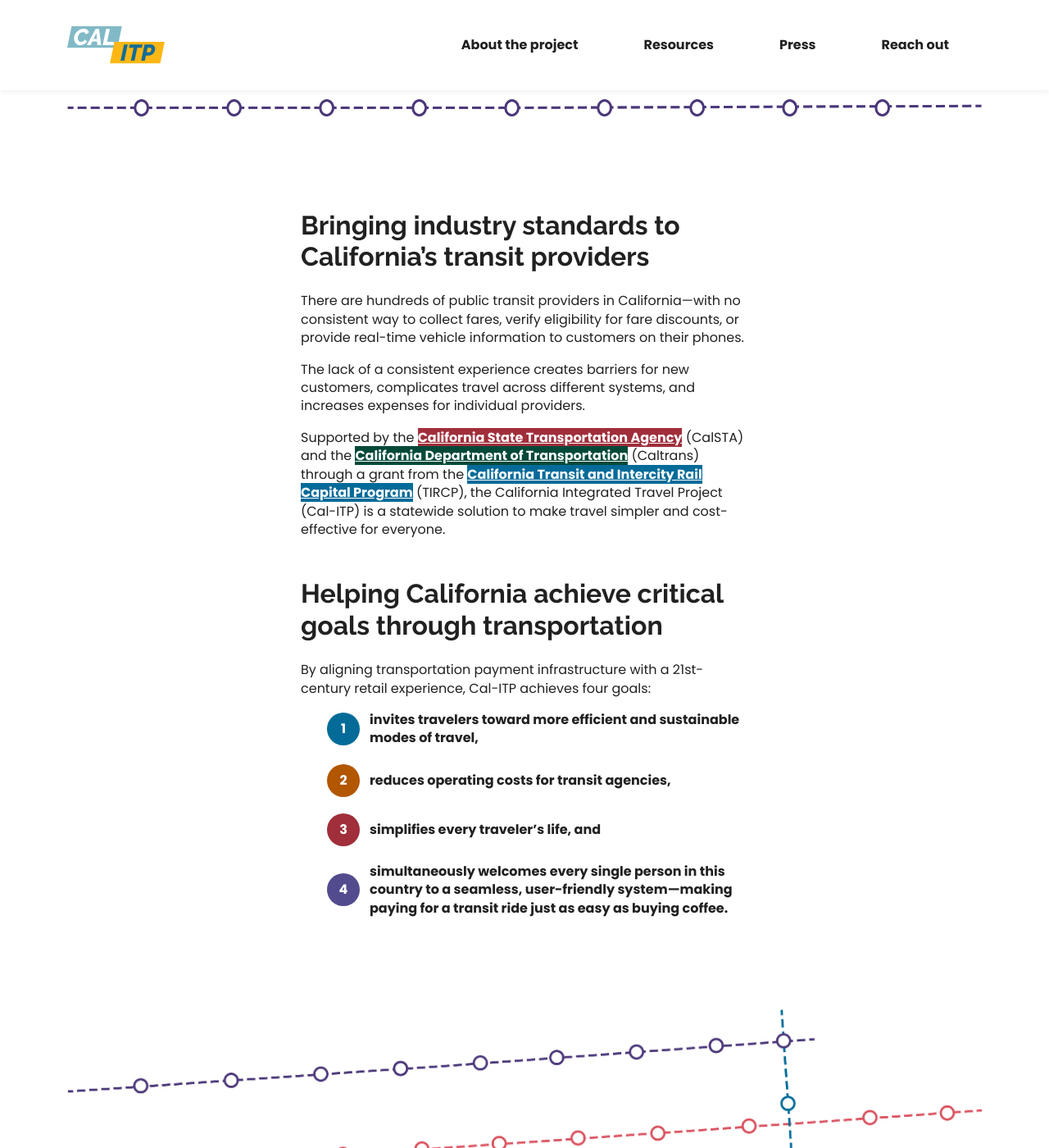
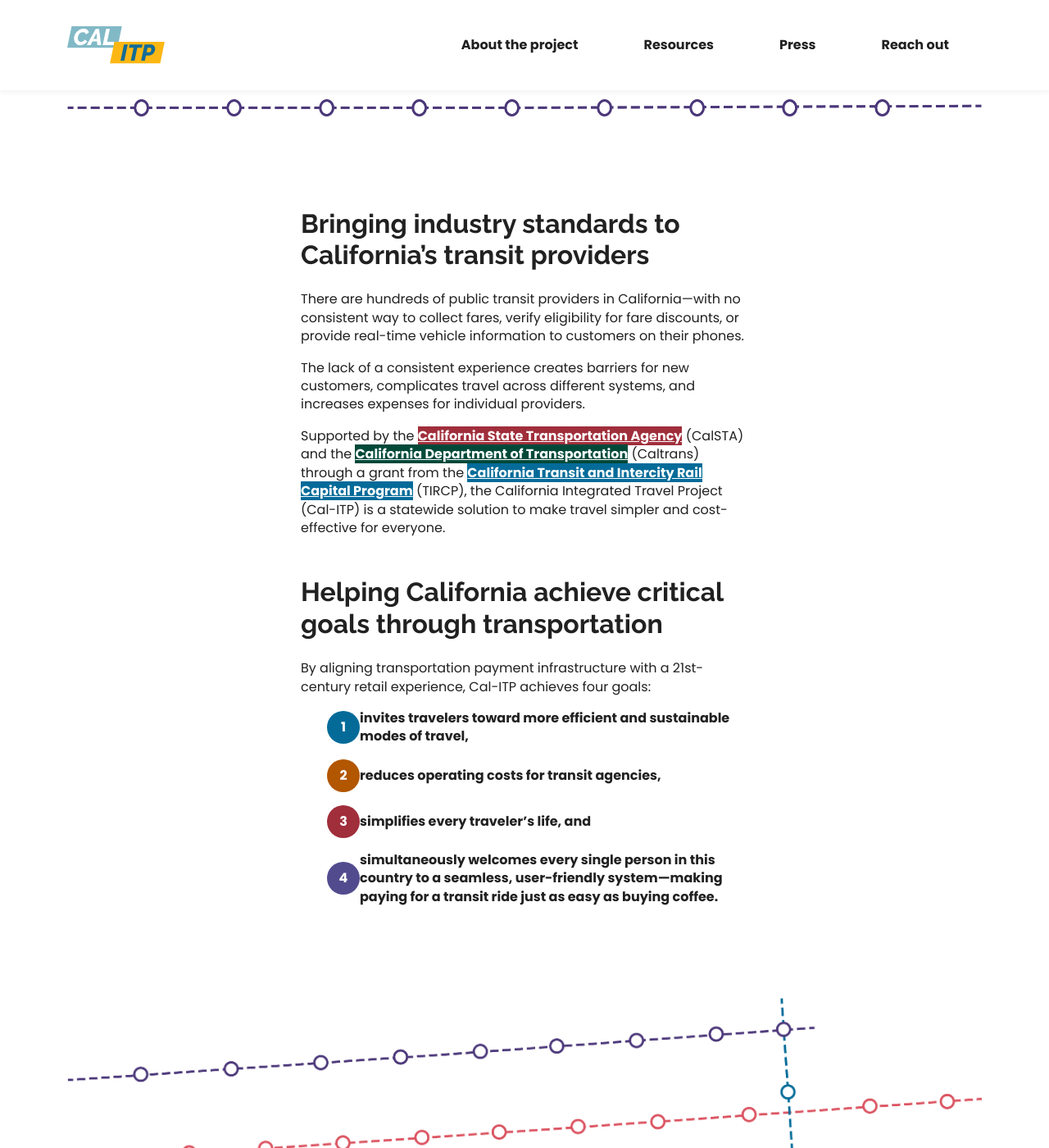
Before and after one commit to cal-itp/calitp.org, a Jekyll site: the page built from src/index.html, in a window 1280 px wide and 1400 px high, scrolled down 532 px. Shown: the whole window at 82% size. Built offline with Jekyll 4.4.1, drawn with Linux system fonts in a browser that asks for light colours.

Commit message:
refactor(css): remove unused class, use utility

```diff
--- a/src/index.html
+++ b/src/index.html
@@ -38,7 +38,7 @@
 
 <section id="about" class="row justify-content-center pb-md-3 mb-md-3 pb-4 mb-3">
   <div class="col-12 col-md-8 col-lg-6">
-    <h2 class="text-center text-md-start mb-4">Bringing industry standards to California’s transit providers</h2>
+    <h2 class="text-center text-md-start mt-5 mb-4">Bringing industry standards to California’s transit providers</h2>
     <p>
       There are hundreds of public transit providers in California—with no consistent way to collect fares, verify eligibility for
       fare discounts, or provide real-time vehicle information to customers on their phones.
@@ -78,13 +78,13 @@
     <p>By aligning transportation payment infrastructure with a 21st-century retail experience, Cal-ITP achieves four goals:</p>
 
     <div id="facts">
-      <ol class="d-flex flex-column">
-        <li class="d-flex align-items-md-center align-items-top">
+      <ol class="d-flex flex-column gap-3">
+        <li class="fw-bolder d-flex align-items-md-center align-items-top">
           invites travelers toward more efficient and sustainable modes of travel,
         </li>
-        <li class="d-flex align-items-md-center align-items-top">reduces operating costs for transit agencies,</li>
-        <li class="d-flex align-items-md-center align-items-top">simplifies every traveler’s life, and</li>
-        <li class="d-flex align-items-md-center align-items-top">
+        <li class="fw-bolder d-flex align-items-md-center align-items-top">reduces operating costs for transit agencies,</li>
+        <li class="fw-bolder d-flex align-items-md-center align-items-top">simplifies every traveler’s life, and</li>
+        <li class="fw-bolder d-flex align-items-md-center align-items-top">
           simultaneously welcomes every single person in this country to a seamless, user-friendly system—making paying for a
           transit ride just as easy as buying coffee.
         </li>
--- a/src/stylesheets/main.css
+++ b/src/stylesheets/main.css
@@ -172,11 +172,6 @@
   clip-path: none;
 }
 
-p.important {
-  font-size: 24px;
-  margin-bottom: 50px;
-}
-
 #deck {
   display: grid;
   grid-template-rows: 1fr;
@@ -221,19 +216,11 @@
 #facts ol {
   list-style: none;
   counter-reset: numList;
-  gap: 20px;
-}
-
-#facts ol li {
-  font-weight: 700;
-  gap: 12px;
 }
 
 #facts ol li:before {
   counter-increment: numList;
   content: counter(numList);
-  font-weight: 700;
-  font-size: 16px;
   text-align: center;
   color: var(--bs-white);
   line-height: 40px;
@@ -283,16 +270,8 @@
   color: var(--bs-body-color);
 }
 
-.right-callout {
-  max-width: 700px;
-}
-
 #triforce {
   max-width: 450px;
-}
-
-#about h2 {
-  margin-top: 50px;
 }
 
 @media (max-width: 1024px) {
```
